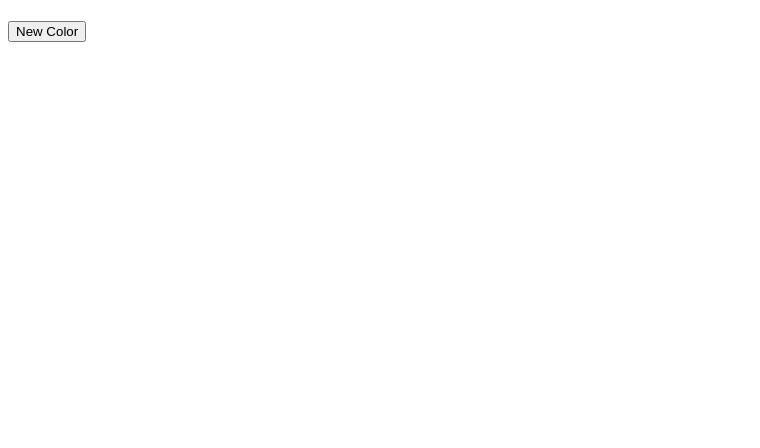
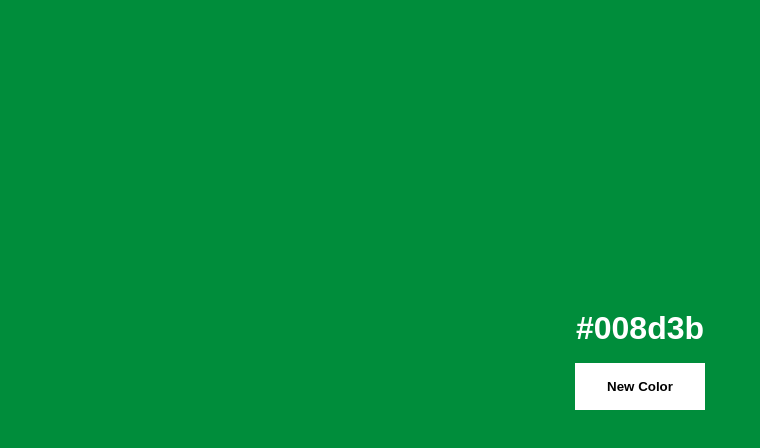
Before and after one commit to ToshaShigenina/RandomBG, a plain HTML site: page index.html in a window 1280 px wide. Shown: the whole page, without its empty margins (0-760 px from the left). Drawn offline with Linux system fonts and the light colour scheme.

Commit message:
Добавлены стили

```diff
--- a/index.html
+++ b/index.html
@@ -4,14 +4,64 @@
 <head>
   <meta charset="UTF-8">
   <title>Random Background</title>
+  <meta name="viewport" content="width=device-width, initial-scale=1">
   <style>
+    * {
+      box-sizing: border-box;
+      margin: 0;
+      padding: 0;
+    }
+
+    body {
+      height: 100vh;
+      width: 100vw;
+      background-color: #008d3b;
+      font-family: sans-serif;
+    }
+
+    .wrapper {
+      height: 90%;
+      display: -webkit-flex;
+      display: -moz-flex;
+      display: -ms-flex;
+      display: -o-flex;
+      display: flex;
+      -webkit-flex-direction: column;
+      -moz-flex-direction: column;
+      -ms-flex-direction: column;
+      -o-flex-direction: column;
+      flex-direction: column;
+      justify-content: center;
+      -ms-align-items: center;
+      align-items: center;
+    }
+
+    h1 {
+      color: #fff;
+      margin-bottom: 1rem;
+    }
+
+    .button {
+      padding: 1rem 2rem;
+      border: none;
+      font-weight: 700;
+      background-color: #fff;
+    }
+
+    .button:focus {
+      outline: none;
+    }
+
+    .button:hover {
+      cursor: pointer;
+    }
 
   </style>
 </head>
 
 <body>
   <div class="wrapper">
-    <h1 id="color"></h1>
+    <h1 id="color">#008d3b</h1>
     <button id="change" class="button">New Color</button>
   </div>
 
```
